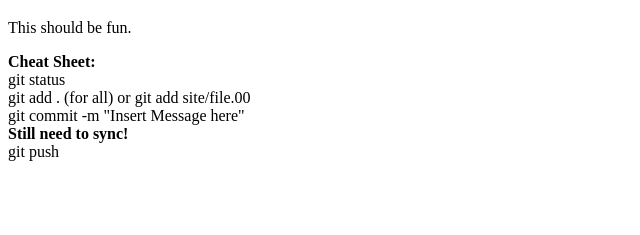
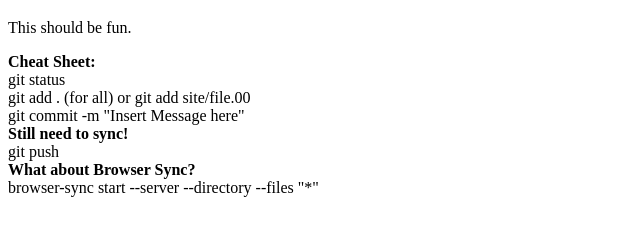
Before and after one commit to tafferling/coursera-test, a plain HTML site: page site/index.html in a window 1280 px wide. Shown: the part 61-296 px from the top of the page, without its empty margins (0-640 px from the left). Drawn offline with Linux system fonts and the light colour scheme.

Commit message:
Almost time to go home.

```diff
--- a/site/index.html
+++ b/site/index.html
@@ -11,7 +11,9 @@ git status<br>
 git add . (for all) or git add site/file.00<br>
 git commit -m "Insert Message here"<br>
 <b>Still need to sync!</b><br>
-git push
+git push<br>
+<b>What about Browser Sync?</b><br>
+browser-sync start --server --directory --files "*"
 </p>
 </body>
 </html>
```
